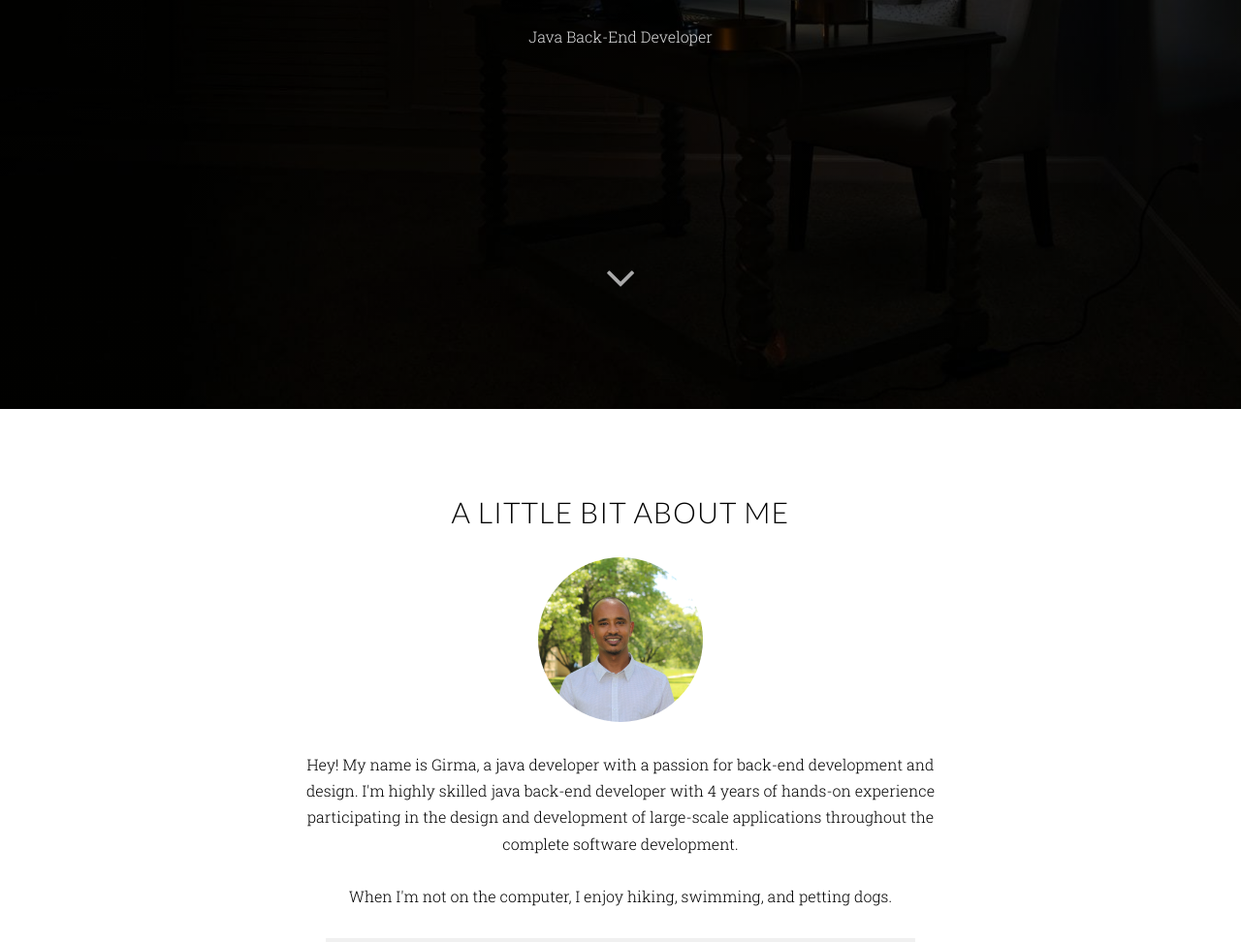
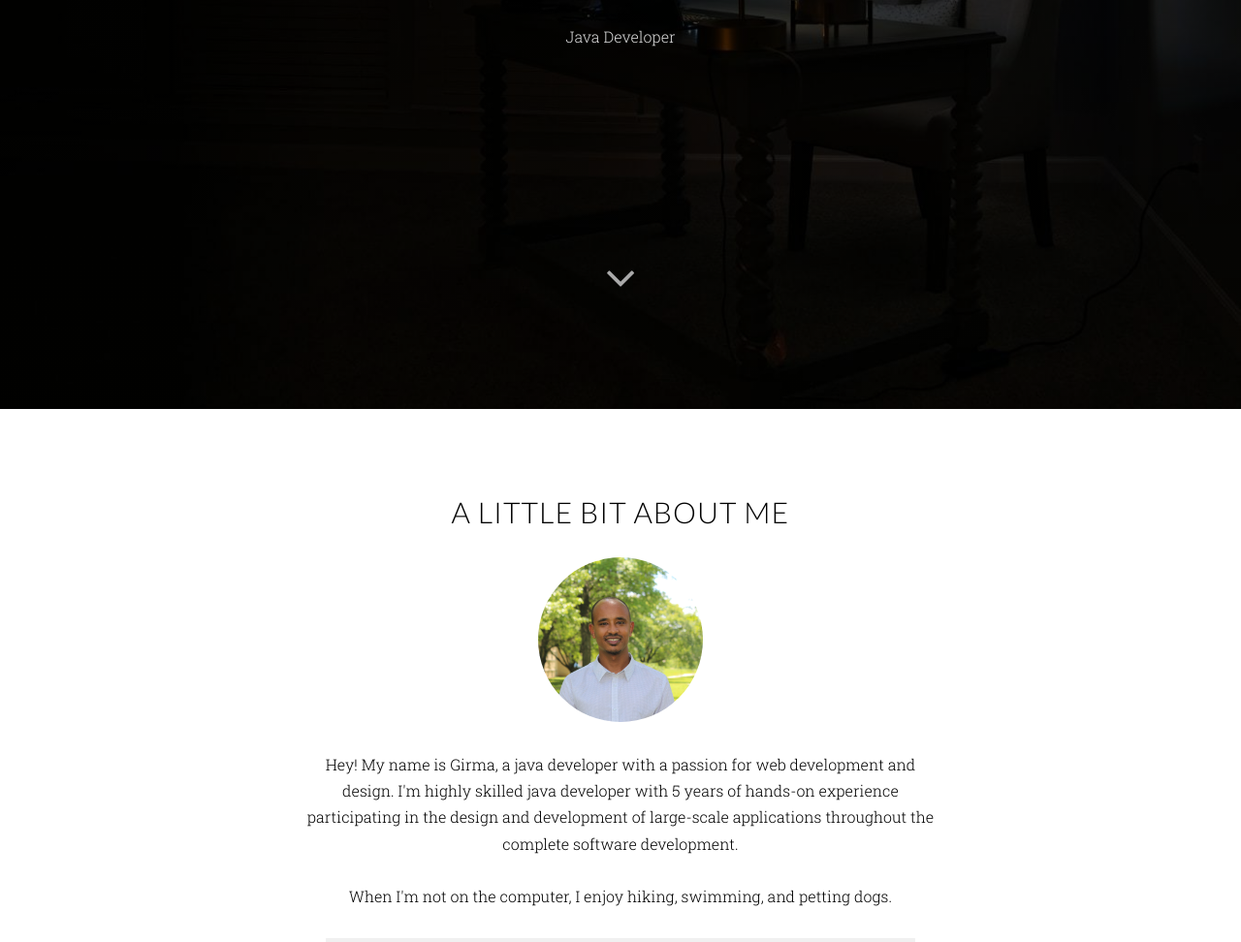
Before and after one commit to GirmaTeklemariam/V1, a plain HTML site: page index.html in a window 1280 px wide. Shown: the part 328-1300 px from the top of the page at 97% size. Drawn offline with nearby package versions, Linux system fonts and the light colour scheme.

Commit message:
Update index.html

```diff
--- a/index.html
+++ b/index.html
@@ -62,7 +62,7 @@
                 <div class="intro-content">
                     <h1 class="animated fadeInDown delay-05s">Hi, I'm Girma</strong>
                     </h1>
-                    <p class="subtitle animated fadeInUp delay-05s">Java Back-End Developer</p>
+                    <p class="subtitle animated fadeInUp delay-05s">Java Developer</p>
                     <a class="fa fa-angle-down page-scroll" href="#about"></a>
                 </div>
             </div>
@@ -76,7 +76,7 @@
                             <h2>A Little Bit About Me</h2>
                             <img src="img/headshot1-square4.JPG" id="prof-pic" />
                             <p>
-                                Hey! My name is Girma, a java developer with a passion for back-end development and design. I'm highly skilled java back-end developer with 4 years of hands-on experience participating in the design and development of large-scale applications throughout the complete software development.
+                                Hey! My name is Girma, a java developer with a passion for web development and design. I'm highly skilled java developer with 5 years of hands-on experience participating in the design and development of large-scale applications throughout the complete software development.
                                 <br>
                                 <br> When I'm not on the computer, I enjoy hiking, swimming, and petting dogs.
                             </p>
@@ -135,7 +135,7 @@
                     <div class="col-md-12">
                         <div class="col-md-10 col-md-offset-1 text-center wp3">
                             <h2>Experience</h2>
-                            <p>I've been doing enterprise application for about 4 years, and I'm always eager to learn more in this fast paced industry.</p>
+                            <p>I've been doing enterprise application for about 5 years, and I'm always eager to learn more in this fast paced industry.</p>
                         </div>
                         <!-- <div class="col-lg-12 col-md-8 col-xs-8 skills">
                             <ul class="skills-bar-container">
```
